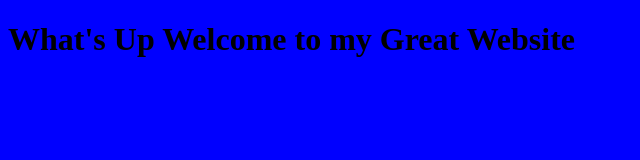
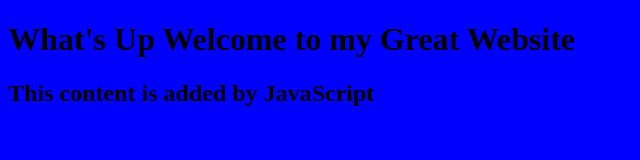
Before and after one commit to ldv432/GREATWEBSITE, a plain HTML site: page index.html in a window 1280 px wide. Shown: the whole page, without its empty margins (0-640 px from the left). Drawn offline with Linux system fonts and the light colour scheme.

Commit message:
add script.js, connect to index.html

```diff
--- a/index.html
+++ b/index.html
@@ -6,5 +6,6 @@
     </head>
     <body>
         <h1>What's Up Welcome to my Great Website</h1>
+        <script src="script.js"></script>
     </body>
 </html>
--- /dev/null
+++ b/script.js
@@ -0,0 +1,3 @@
+const h2 = document.createElement("h2");
+h2.textContent = "This content is added by JavaScript";
+document.querySelector("body").appendChild(h2);
```
